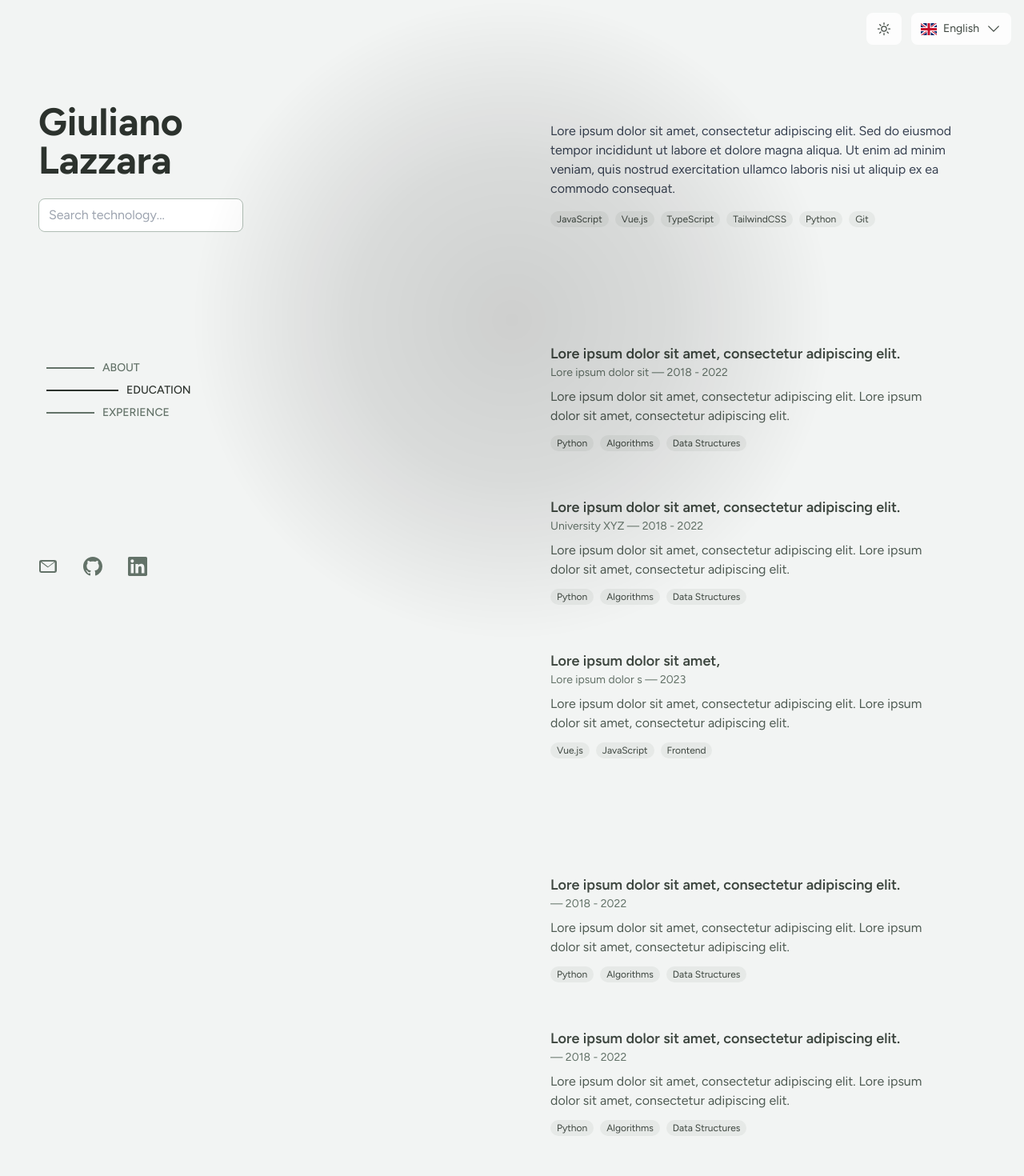
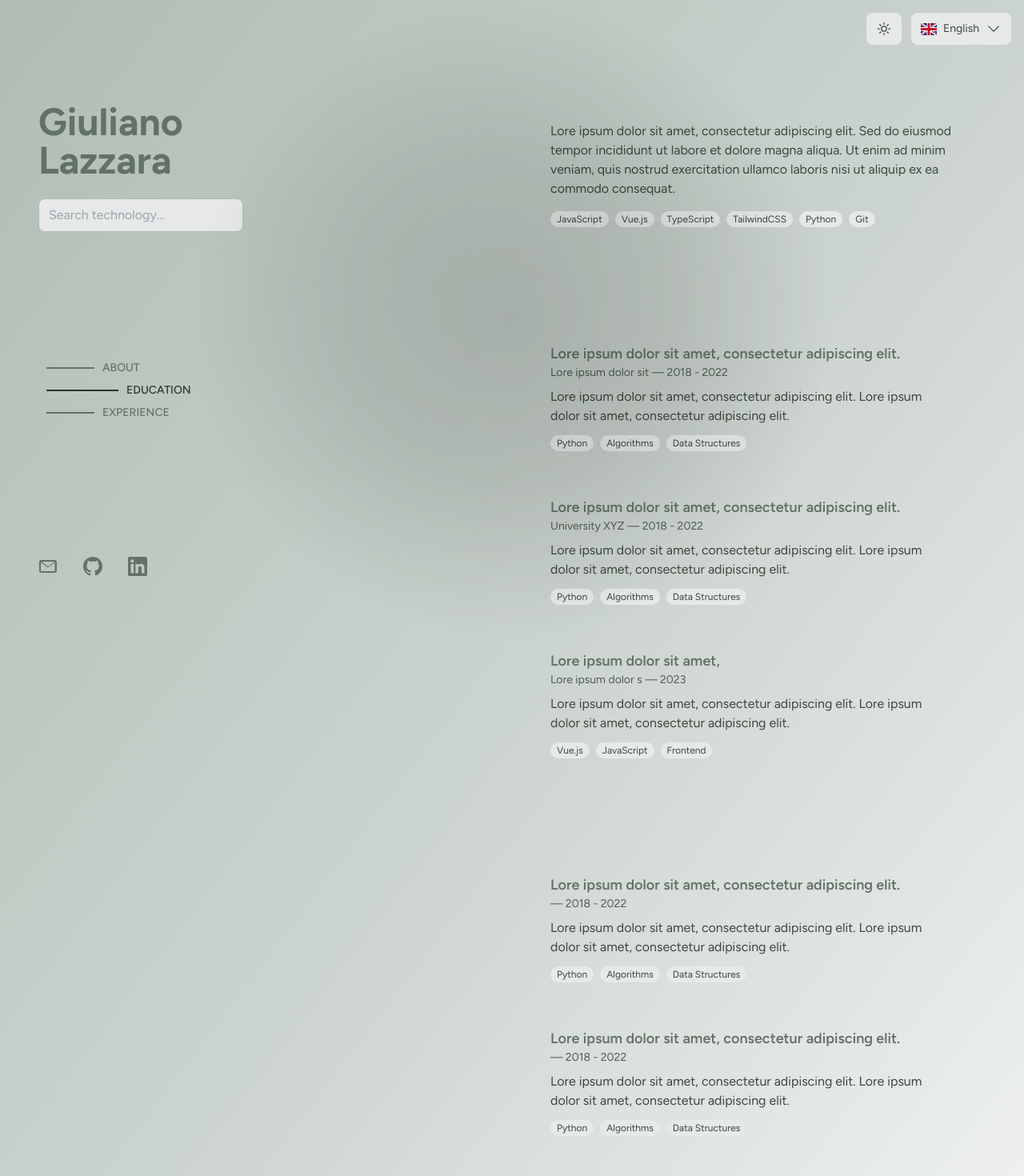
Before and after one commit to Julieeno/my-portfolio, a Vue app: page / in a window 1280 px wide. Shown: the top 1470 px of the page at 80% size. Built offline with nearby package versions, Linux system fonts and the light colour scheme.

Commit message:
Improved colors and added real links

```diff
--- a/src/App.vue
+++ b/src/App.vue
@@ -1,5 +1,5 @@
 <template>
-  <div class="min-h-screen bg-sage-50 dark:bg-sage-950">
+  <div class="min-h-screen bg-gradient-to-br from-sage-300 via-sage-200 to-sage-50 dark:from-sage-950 dark:via-sage-900 dark:to-sage-750">
     <div class="fixed top-0 right-0 z-50 p-4 flex items-center gap-3">
       <button
           @click="toggleTheme"
@@ -27,7 +27,7 @@
           />
         </button>
         <div v-if="isLanguageMenuOpen"
-             class="absolute right-0 mt-2 w-40 rounded-lg bg-white dark:bg-sage-800 shadow-lg border border-sage-200 dark:border-sage-700 py-1">
+             class="absolute right-0 mt-2 w-40 rounded-lg bg-sage-100 dark:bg-sage-800 shadow-lg border border-sage-200 dark:border-sage-700 py-1">
           <button
               v-for="(lang, code) in languages"
               :key="code"
@@ -90,7 +90,7 @@
             <div class="w-full max-w-7xl flex gap-24 px-4">
               <aside class="w-[450px] fixed top-32 flex flex-col h-[calc(100vh-8rem)]">
                 <div class="flex-1">
-                  <h1 class="text-5xl font-bold mb-6 text-sage-900 dark:text-sage-50">
+                  <h1 class="text-5xl font-bold mb-6 text-sage-600 dark:text-sage-50">
                     {{ t('title') }}
                   </h1>
 
@@ -120,7 +120,7 @@
                 <div class="mb-12 pb-8">
                   <div class="flex items-center justify-start gap-8">
                     <a
-                        href="mailto:giuliano@giuliano.com"
+                        href="mailto:giulianolazzara@gmail.com"
                         class="contact-icon"
                         aria-label="Email">
                       <svg xmlns="http://www.w3.org/2000/svg" class="h-6 w-6" viewBox="0 0 24 24" fill="currentColor">
@@ -129,7 +129,7 @@
                       </svg>
                     </a>
                     <a
-                        href="https://github.com/giuliano"
+                        href="https://github.com/Julieeno"
                         target="_blank"
                         rel="noopener noreferrer"
                         class="contact-icon"
@@ -140,7 +140,7 @@
                       </svg>
                     </a>
                     <a
-                        href="https://linkedin.com/in/giuliano"
+                        href="https://www.linkedin.com/in/giuliano-lazzara/"
                         target="_blank"
                         rel="noopener noreferrer"
                         class="contact-icon"
@@ -326,7 +326,7 @@ aside.fixed {
 
 .control-button {
   @apply h-10 px-3 rounded-lg
-  bg-white/80 dark:bg-sage-800/80
+  bg-sage-100 dark:bg-sage-800/80
   hover:bg-white dark:hover:bg-sage-700
   text-sage-800 dark:text-sage-200
   transition-colors duration-200
--- a/src/assets/style.css
+++ b/src/assets/style.css
@@ -93,7 +93,7 @@
 
   .input {
     @apply px-3 py-2 rounded-lg border border-sage-300 dark:border-sage-600
-           bg-white dark:bg-sage-800
+           bg-sage-100 dark:bg-sage-800
            text-sage-900 dark:text-sage-100
            focus:ring-2 focus:ring-sage-500 dark:focus:ring-sage-400
            focus:border-sage-500 dark:focus:border-sage-400
--- a/src/components/About.vue
+++ b/src/components/About.vue
@@ -1,7 +1,7 @@
 <template>
   <section id="about" class="section-container">
     <div class="section-content">
-      <p class="text-gray-700 dark:text-gray-300">
+      <p class="text-sage-800 dark:text-sage-300">
         {{ t('sections.about.content') }}
       </p>
       <div class="mt-4 flex flex-wrap gap-2">
--- a/src/components/Education.vue
+++ b/src/components/Education.vue
@@ -4,13 +4,13 @@
       <div v-for="(item, key) in educationItems" :key="key"
         :class="{'highlight-match': searchActive && isItemMatched(item)}"
         class="section-content">
-        <h3 class="text-lg font-semibold text-sage-800 dark:text-sage-200">
+        <h3 class="text-lg font-semibold text-sage-600 dark:text-sage-200">
           {{ item.title }}
         </h3>
-        <p class="text-sm text-sage-600 dark:text-sage-400 mb-1">
+        <p class="text-sm text-sage-700 dark:text-sage-400 mb-1">
           {{ item.institution }} — {{ item.year }}
         </p>
-        <p class="text-sage-700 dark:text-sage-300 mt-2">
+        <p class="text-sage-800 dark:text-sage-300 mt-2">
           {{ item.description }}
         </p>
         <div class="mt-3 flex flex-wrap gap-2">
--- a/src/components/Experience.vue
+++ b/src/components/Experience.vue
@@ -4,13 +4,13 @@
       <div v-for="(item, key) in experienceItems" :key="key"
         :class="{'highlight-match': searchActive && isItemMatched(item)}"
         class="section-content">
-        <h3 class="text-lg font-semibold text-sage-800 dark:text-sage-200">
+        <h3 class="text-lg font-semibold text-sage-600 dark:text-sage-200">
           {{ item.title }}
         </h3>
-        <p class="text-sm text-sage-600 dark:text-sage-400 mb-1">
+        <p class="text-sm text-sage-700 dark:text-sage-400 mb-1">
           {{ item.company }} — {{ item.year }}
         </p>
-        <p class="text-sage-700 dark:text-sage-300 mt-2">
+        <p class="text-sage-800 dark:text-sage-300 mt-2">
           {{ item.description }}
         </p>
         <div class="mt-3 flex flex-wrap gap-2">
```
